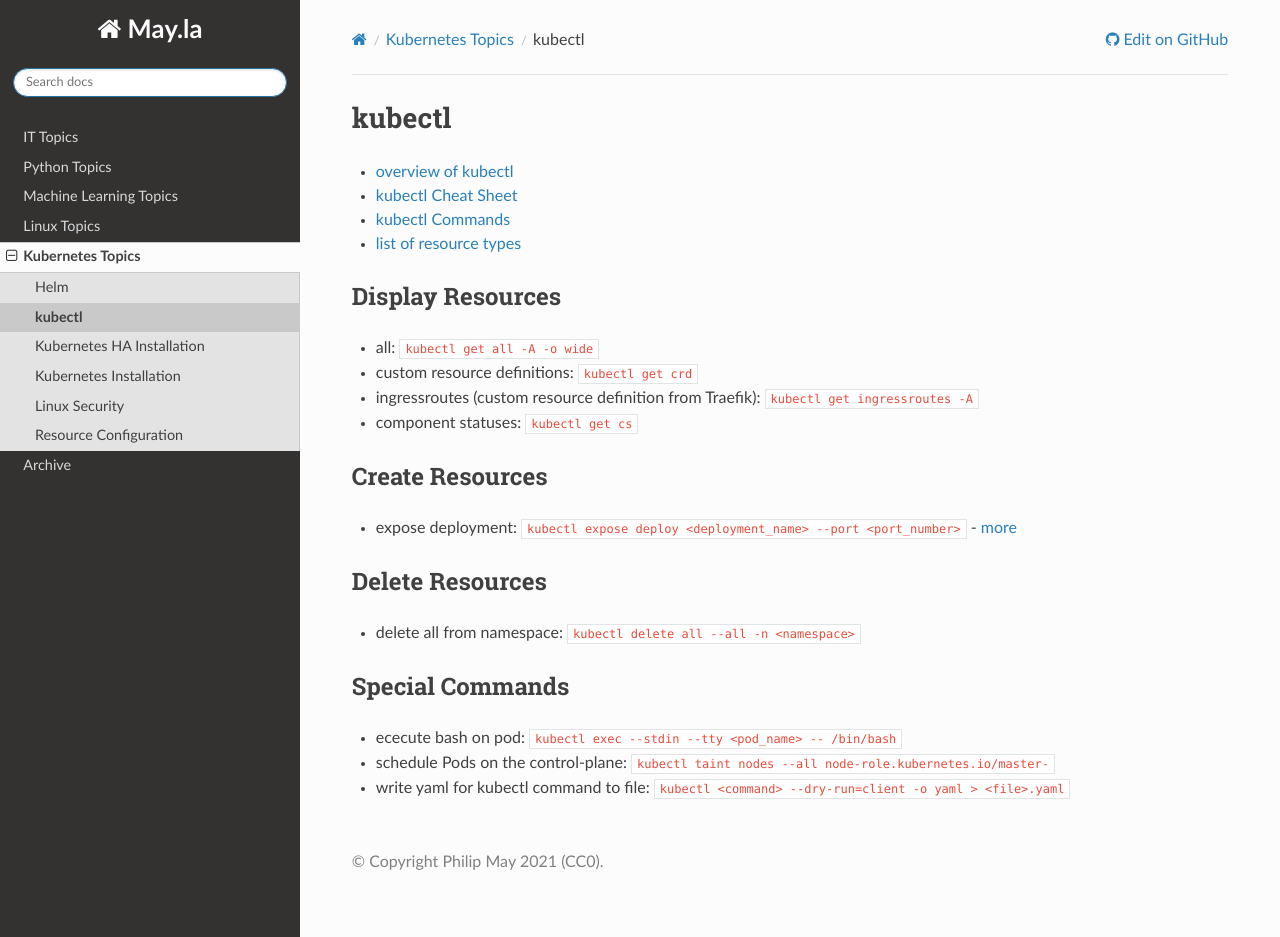
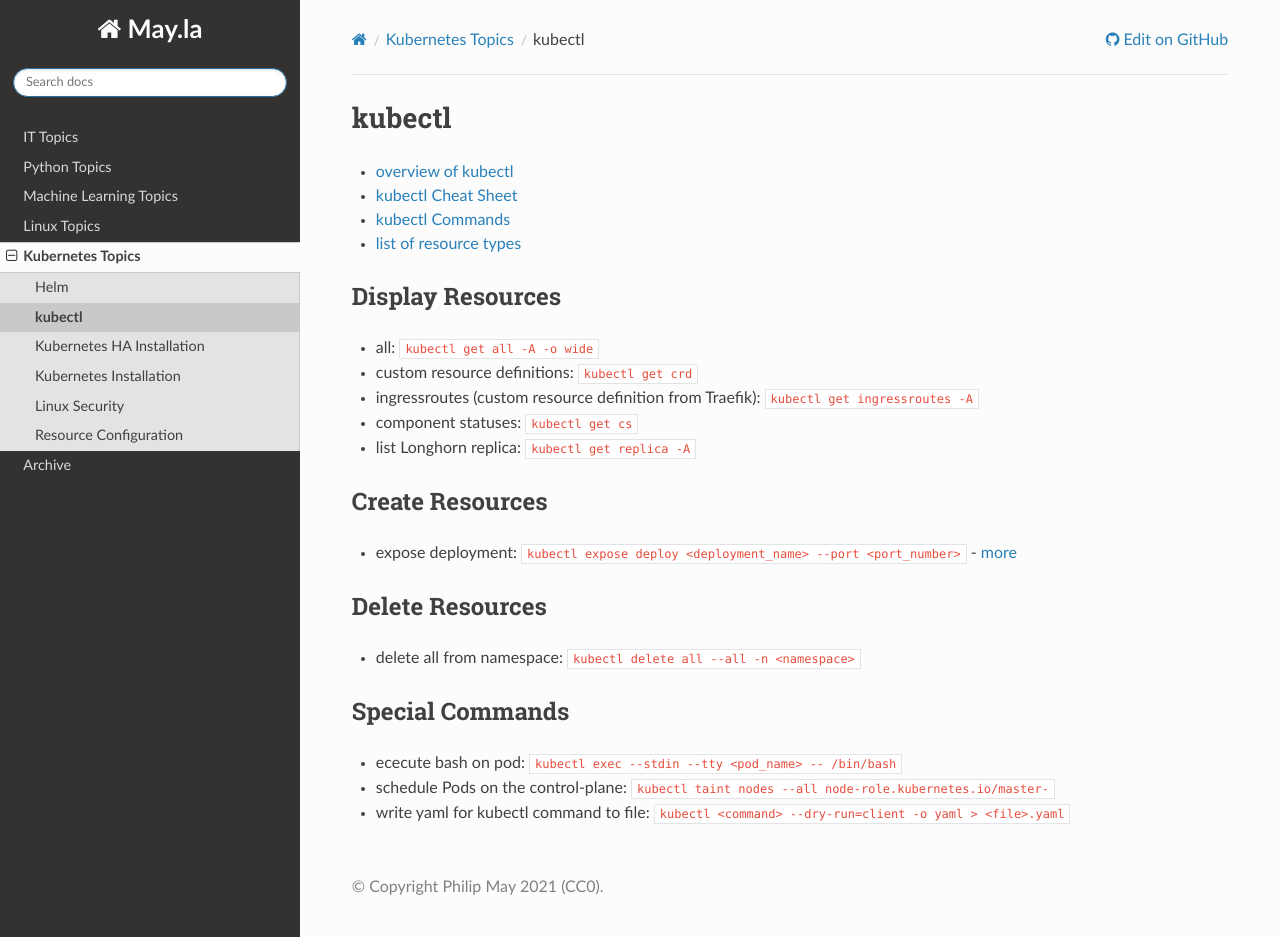
Before and after one commit to PhilipMay/May.la, a Sphinx documentation site: the page built from source/k8s/kubectl.md, in a window 1280 px wide and 937 px high. Built offline with Sphinx 7.4.7 and the Read the Docs theme 2.0.0, drawn with Linux system fonts in a browser that asks for light colours.

Commit message:
Update kubectl.md

```diff
--- a/source/k8s/kubectl.md
+++ b/source/k8s/kubectl.md
@@ -9,6 +9,7 @@
 - custom resource definitions: `kubectl get crd`
 - ingressroutes (custom resource definition from Traefik): `kubectl get ingressroutes -A`
 - component statuses: `kubectl get cs`
+- list Longhorn replica: `kubectl get replica -A`
 
 ## Create Resources
 - expose deployment: `kubectl expose deploy <deployment_name> --port <port_number>` - [more](https://kubernetes.io/docs/reference/generated/kubectl/kubectl-commands#expose)
```
